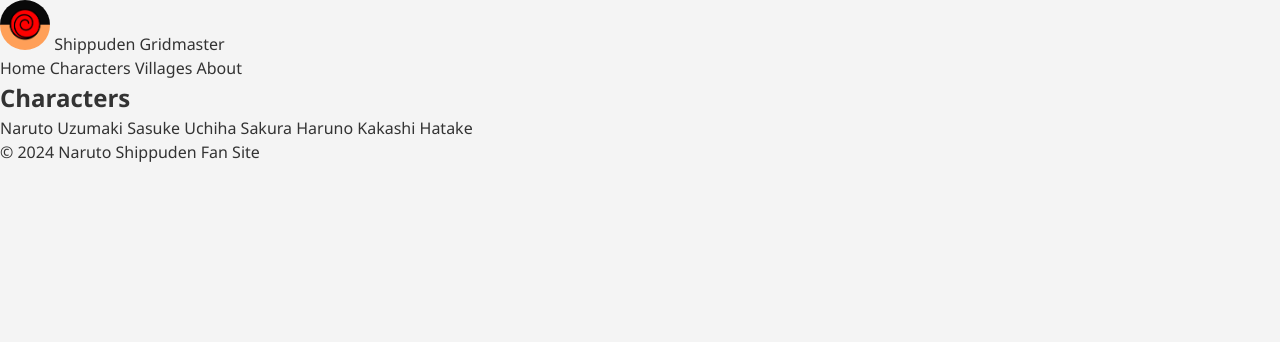
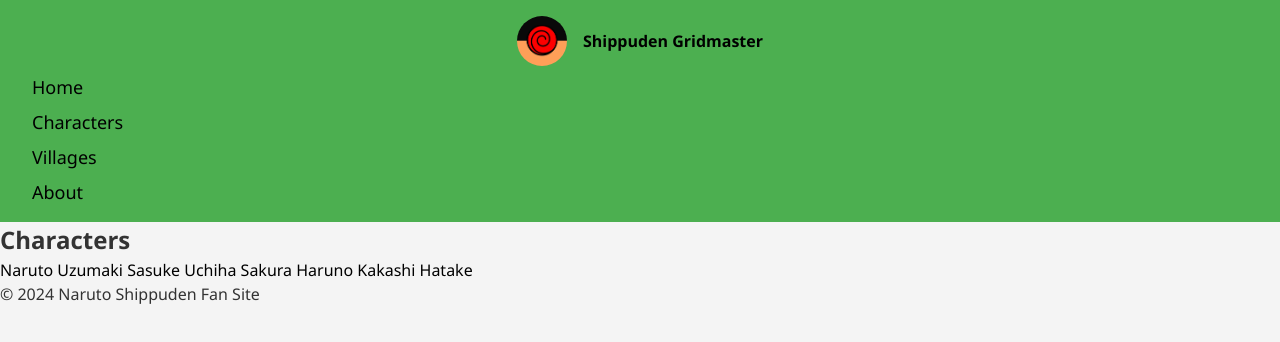
Before and after one commit to kenshin-yasha/grid-practice-naruto, a plain HTML site: page index.html in a window 1280 px wide. Drawn offline with Linux system fonts and the light colour scheme.

Commit message:
Base CSS for the header, will work on it later

```diff
--- a/styles.css
+++ b/styles.css
@@ -6,9 +6,26 @@
 
 body {
     font-family: 'Segoe UI', Tahoma, Geneva, Verdana, sans-serif;
+    font-size: 16px;
     background-color: #f4f4f4;
     color: #333;
     line-height: 1.5;
+}
+
+header {
+    background-color: #4CAF50;
+    color: white;
+    display: flex;
+    flex-direction: column;
+    gap: 0.5rem;
+    padding: 1rem 2rem;
+}
+
+.logo {
+    display: flex;
+    align-items: center;
+    justify-content: center;
+    gap: 1rem;
 }
 
 .logo img {
@@ -16,7 +33,21 @@ body {
     border-radius: 50%;
 }
 
+.logo a {
+    font-size: 1rem;
+    font-weight: bold;
+    color:#000;
+    text-decoration: none;
+}
+
 a {
     text-decoration: none;
-    color: #333;
+    color: #000;
 }
+
+.navbar {
+    font-size: 1.125rem;
+    display: flex;
+    flex-direction: column;
+    gap: .5rem;
+}
```
